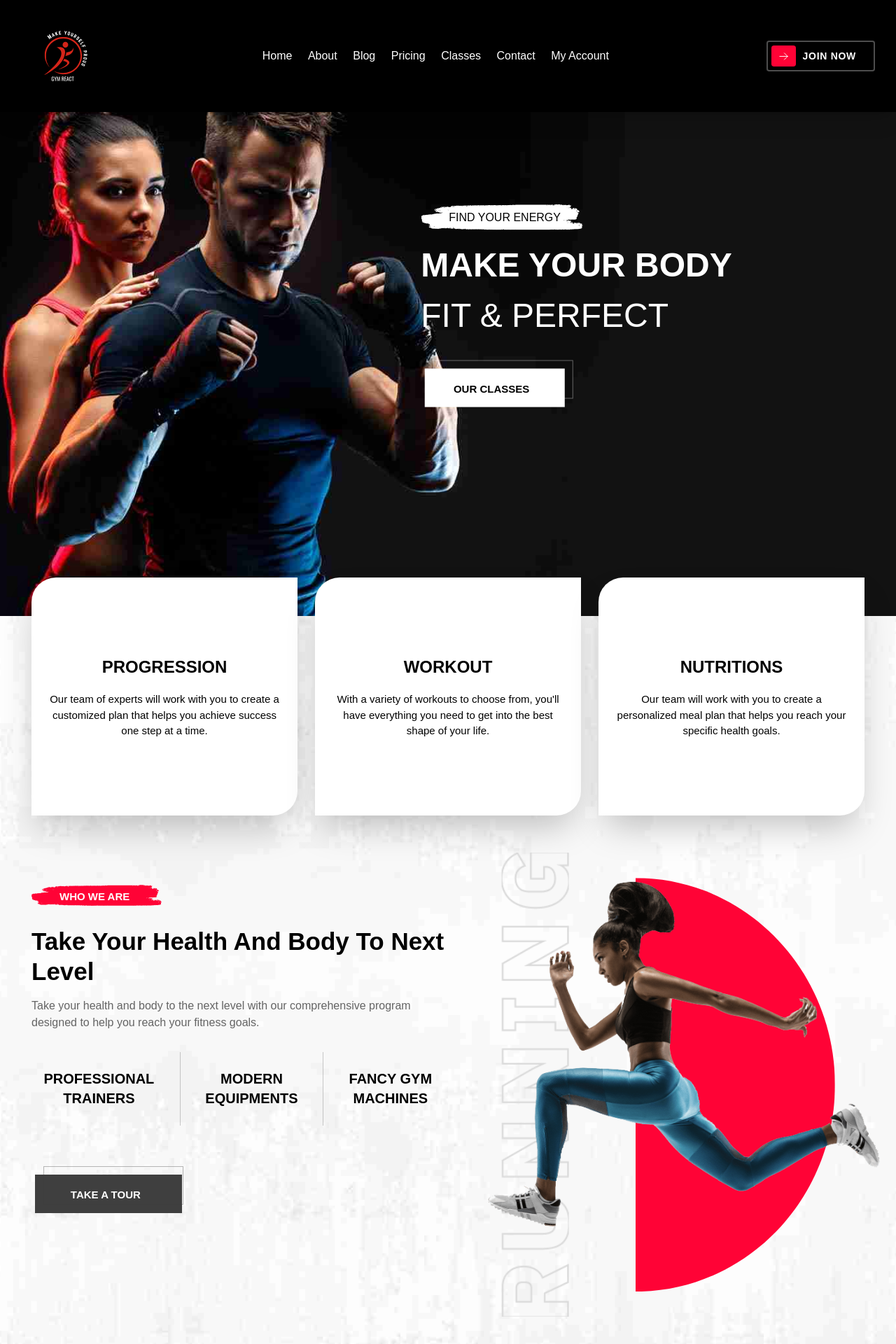
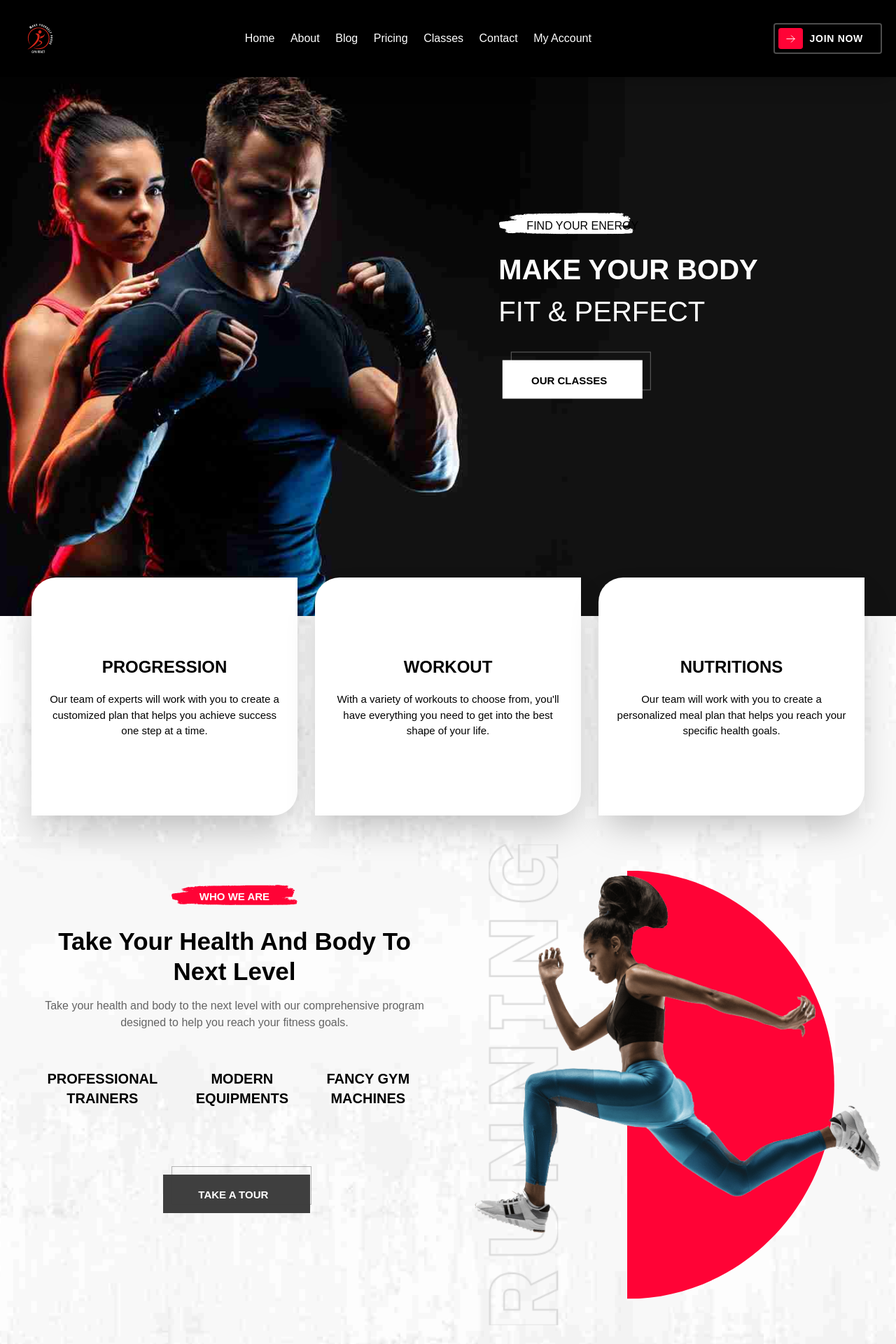
Before and after one commit to itava0/React-Gym, a Next.js app: page / in a window 1280 px wide. Shown: the top 1920 px of the page at 70% size. Built offline with nearby package versions, Linux system fonts and the light colour scheme.

Commit message:
Working on getting the page mobile friendly

```diff
--- a/components/About/About.jsx
+++ b/components/About/About.jsx
@@ -13,26 +13,26 @@ const About = () => {
       <section className="flex flex-col justify-between gap-2 about-section pb-[20rem]">
         <div className="container page-padding">
           {/* about cards */}
-          <div className="about-cards flex gap-10 -mt-[8.5rem] md1000:flex-col">
+          <div className="about-cards flex gap-10 -mt-[8.5rem] max-md:flex-col">
             <AboutCards />
           </div>
 
           {/* text-img div */}
           <div
             id="about"
-            className=" grid grid-cols-[50fr,50fr] gap-[3rem] md1000:grid-cols-1"
+            className=" grid grid-cols-[50fr,50fr] gap-[3rem] max-md:grid-cols-1"
           >
             {/* about text */}
-            <div className="mt-[10.5rem] relative md1000:items-center md1000:flex md1000:flex-col md1000:text-center md1000:w-[full]">
-              <p className="text-white font-semibold text-[15px] relative uppercase z-10 pl-16 md1000:pl-0 mb-12">
+            <div className="mt-[10.5rem] relative md:items-center md:flex md:flex-col md:text-center md:w-[full]">
+              <p className="text-white font-semibold text-[15px] relative uppercase z-10 pl-16 md:pl-0 mb-12">
                 who we are
               </p>
               <Image
                 src={TitleRed}
                 alt="text_bg"
-                className="w-[31%] absolute -top-[6px] md1000:w-[22rem]"
+                className="w-[31%] absolute -top-[6px] max-md:w-[22rem]"
               />
-              <h2 className="text-[35px] font-bold leading-tight mb-6 w-[60rem] min800:w-[100%]">
+              <h2 className="text-[35px] font-bold leading-tight mb-6 max-md:w-[100%]">
                 Take Your Health And Body To Next Level
               </h2>
               <p className="text-[16px] text-[#646464] font-medium ">
@@ -41,23 +41,22 @@ const About = () => {
                 goals.
               </p>
               {/* about text icons */}
-              <div className="flex mt-12 mb-[7rem] gap-[2px] min620:flex-col ">
+              <div className="flex mt-12 mb-[7rem] gap-[2px] max-md:flex-col ">
                 <div className="flex flex-col  items-center text-center py-10 px-14 pl-7 min620:px-0">
                   <h3 className="uppercase font-bold text-[20px] leading-snug">
                     professional <br /> trainers
                   </h3>
                 </div>
 
-                <div className="flex flex-col items-center text-center border-solid border-l border-[rgb(0,0,0,0.2)] border-r py-10 px-14 min620:px-0 min620:border-none">
+                <div className="flex flex-col  items-center text-center py-10 px-14 pl-7 ">
                   <h3 className="uppercase font-bold text-[20px] leading-snug">
                     modern <br /> equipments
                   </h3>
                 </div>
 
-                <div className="flex flex-col items-center text-center py-10 px-14 pr-2 min620:px-0">
+                <div className="flex flex-col  items-center text-center py-10 px-14 pl-7 ">
                   <h3 className="uppercase font-bold text-[20px] leading-snug">
-                    fancy gym <br />
-                    machines
+                    fancy gym <br /> machines
                   </h3>
                 </div>
               </div>
@@ -73,7 +72,7 @@ const About = () => {
               />
             </div>
             {/* img side */}
-            <div className="relative md1000:hidden">
+            <div className="relative max-md:hidden">
               <Image
                 src={GirlRunning}
                 alt="girl_running"
--- a/components/About/AboutCards.jsx
+++ b/components/About/AboutCards.jsx
@@ -6,7 +6,7 @@ const AboutCards = () => {
       {cardList.map((card, id) => (
         <div
           key={id}
-          className="flex flex-col cursor-pointer bg-white justify-center py-6 px-10 text-center items-center mt-12 rounded-tl-[35px] rounded-br-[35px] shadow-2xl min-h-[340px] w-full card-item-div md1000:min-h-[260px]"
+          className="flex flex-col bg-white justify-center py-6 px-10 text-center items-center mt-12 rounded-tl-[35px] rounded-br-[35px] shadow-2xl min-h-[340px] w-full card-item-div"
         >
           <p className=" text-[24px] font-bold uppercase mb-7">{card.title}</p>
           <p className="text-[15px] font-medium leading-2 w-full">
--- a/components/Button/MainButton.jsx
+++ b/components/Button/MainButton.jsx
@@ -4,7 +4,7 @@ const MainButton = ({ color, bg, cN, arrowColor, hover, text, goTo }) => {
   return (
     <Link
       href={goTo}
-      className={`text-[15px]  ${color} ${bg} ${cN} text-center pt-[18px] font-[600] w-[20rem] h-[5.5rem] uppercase hero-cta relative ml-2 ${hover} `}
+      className={`text-[15px]  ${color} ${bg} ${cN} text-center pt-[18px] font-[600] w-[20rem] h-[5.5rem] uppercase hero-cta relative ml-2 ${hover} max-md:ml-24 `}
     >
       {text} &nbsp;
       <i className={`fa-solid fa-arrow-right text-[#FF0336] ${arrowColor}`}></i>
--- a/components/Hero/Hero.jsx
+++ b/components/Hero/Hero.jsx
@@ -9,23 +9,23 @@ const Hero = () => {
     <>
     <section
       id="home"
-      className="hero-section w-full h-screen min800:flex min800:justify-center min800:text-center"
+      className="hero-section w-full h-screen max-md:flex max-md:justify-center max-md:text-center"
     >
       <div className="container-hero">
         {/* hero section */}
         <div
           className="flex flex-col text-white
-         absolute hero-text min800:items-center min800:-right-[22rem] min620:-right-[20rem] min800:w-[80%] min540:-right-[17rem] min450:-right-[14rem] min375:-right-[11rem]"
+         absolute hero-text min800:items-center min375:-right-[11rem]"
         >
-          <p className="text-black text-[16px] uppercase font-medium relative z-10 pl-16 min800:pl-0 mb-8">
+          <p className="text-black text-[16px] uppercase font-medium relative z-10 pl-16 max-md:pl-0 mb-8">
             find your energy
           </p>
           <Image
             src={TitleBg}
             alt="text_bg"
-            className=" w-[52%] absolute -top-3 title-white min800:w-[24rem] "
+            className=" w-[52%] absolute -top-3 title-white max-md:w-[24rem] "
           />
-          <h1 className="font-bold text-[48px] uppercase mb-[4rem] min450:text-[40px]">
+          <h1 className="font-bold text-[48px] uppercase mb-[4rem] md:text-[40px]">
             make your body <br />
             <span className="font-thin">fit & perfect</span>
           </h1>
--- a/components/Nav/Navbar.jsx
+++ b/components/Nav/Navbar.jsx
@@ -1,6 +1,6 @@
 'use client';
 
-import { useState } from 'react';
+import { useState, useEffect } from 'react';
 import Image from 'next/image'
 import NavList from './NavList';
 import HamburgerList from './HamburgerList';
@@ -12,6 +12,26 @@ const Navbar = () =>  {
   const [sticky, setSticky] = useState(false);
   const [isNavOpen, setIsNavOpen] = useState(false);
 
+
+  //handleScroll function that sets the sticky state variable based on the window.pageYOffset.
+  const handleScroll = () => {
+    if (window.pageYOffset > 10) {
+      setSticky(true);
+    } else {
+      setSticky(false);
+    }
+  };
+
+  // useEffect hook is used to add and remove the scroll event listener on the window object.
+  useEffect(() => {
+    window.addEventListener('scroll', handleScroll);
+    return () => window.removeEventListener('scroll', handleScroll);
+  }, []);
+
+  const toggleNav = () => {
+    setIsNavOpen(prev => !prev);
+  };
+
   const joinSpin = () => {
     setSpin(true);
   };
@@ -20,29 +40,20 @@ const Navbar = () =>  {
     setSpin(false);
   };
 
-  // sticky navbar - bg black
-  const handleScroll = () => {
-    if (window.scrollY > 10) {
-      setSticky(true);
-    } else {
-      setSticky(false);
-    }
-  };
-
   return (
     <>
       <nav
-        className={`flex flex-row justify-between shadow-xl !bg-black items-center py-8 px-12 fixed top-0 left-0 right-0 w-full z-50 ${
+        className={`flex flex-row justify-between shadow-xl !bg-black items-center py-8 px-8 fixed top-0 left-0 right-0 w-full z-50 ${
           sticky ? 'shadow-xl !bg-black' : ''
         }`}
       >
-        <Link href="/" className=" white w-48 hamburger-logo">
+        <Link href="/" className=" white lg:w-28 hamburger-logo">
           <Image src={Logo} alt="logo_img" className=" h-auto" />
         </Link>
         <section className="flex lg:hidden">
           <div
-            className="HAMBURGER-ICON space-y-2"
-            onClick={() => setIsNavOpen((prev) => !prev)}
+            className=" space-y-2"
+            onClick={toggleNav}
           >
             <span className="block h-0.5 w-8 animate-pulse bg-white"></span>
             <span className="block h-0.5 w-8 animate-pulse bg-white"></span>
@@ -52,7 +63,7 @@ const Navbar = () =>  {
           <div className={isNavOpen ? "showMenuNav" : "hideMenuNav"}>
             <div
               className="absolute top-0 right-0 px-8 py-8"
-              onClick={() => setIsNavOpen(false)}
+              onClick={toggleNav}
             >
               <svg
                 className="h-8 w-8 text-gray-600"
```
